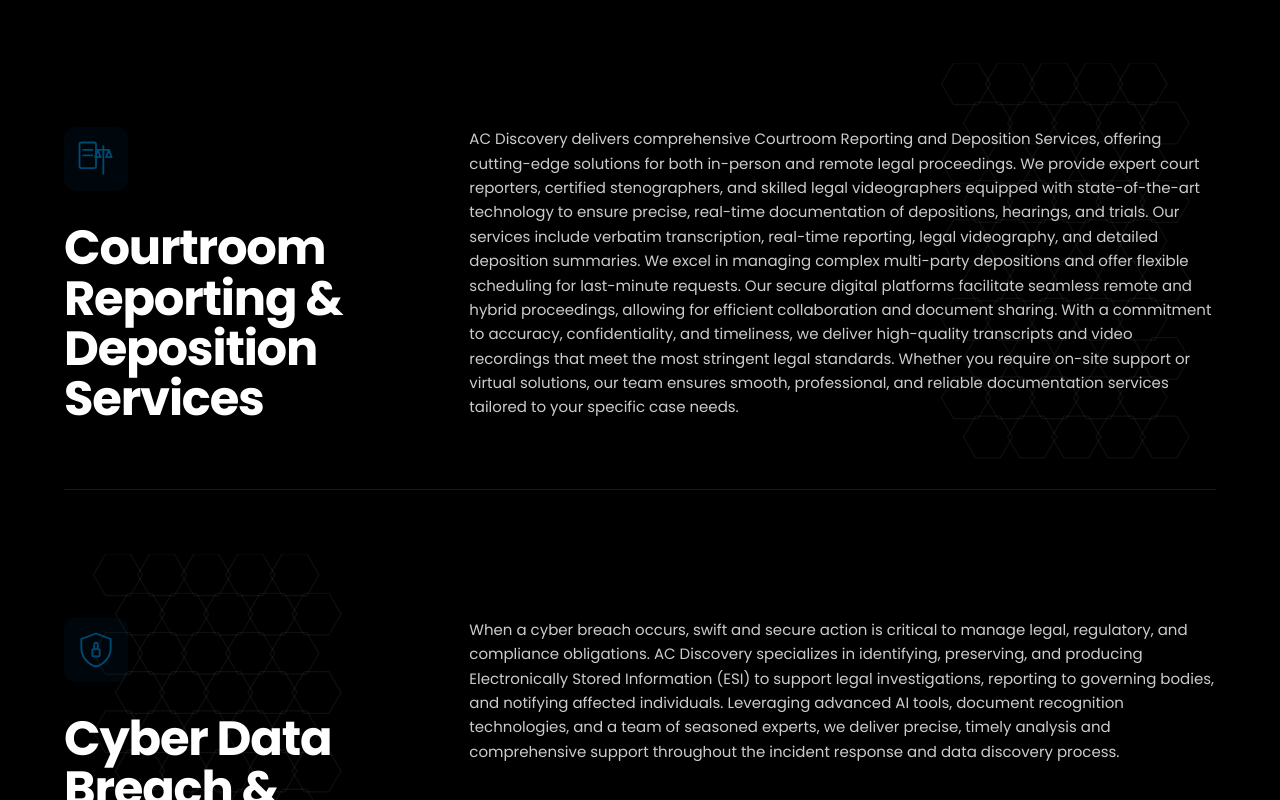
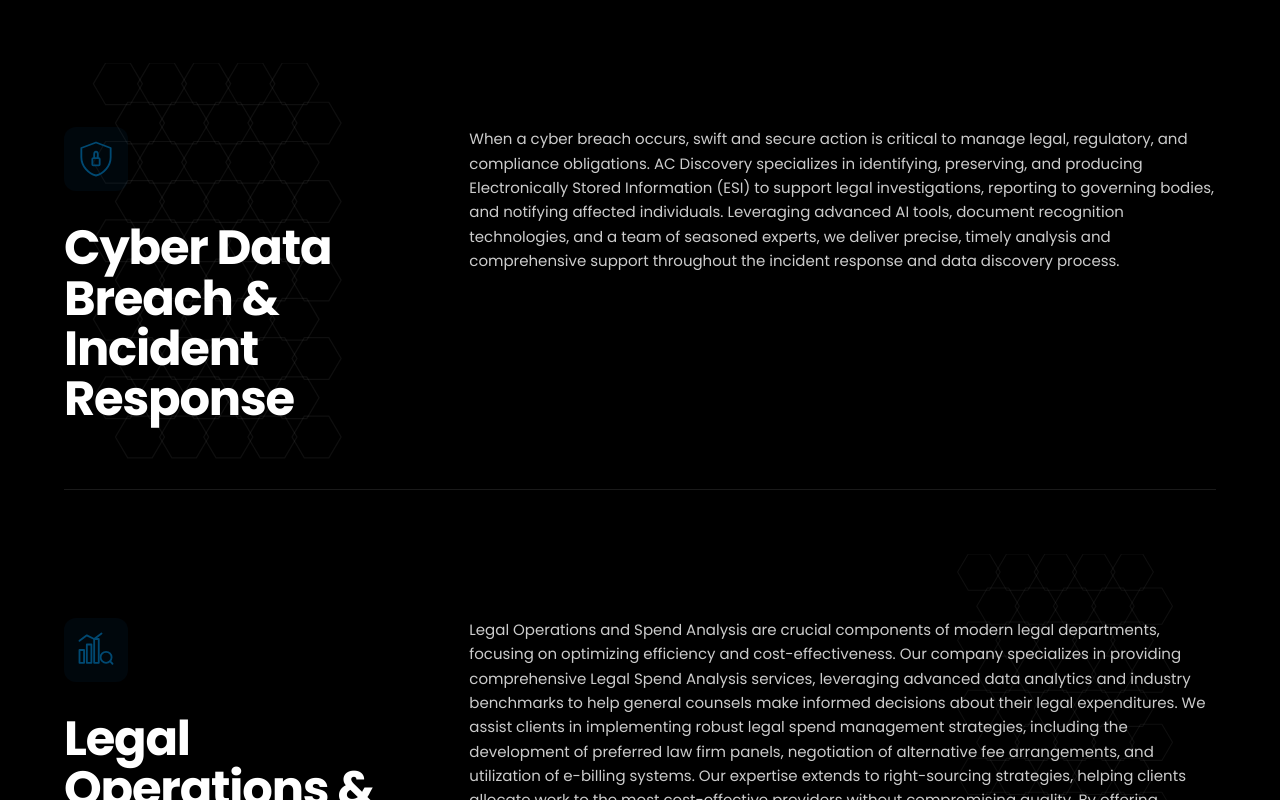
Before and after one commit to AC-Discovery/ac-discoverynet, a Next.js app: page /services in a window 1280 px wide. Shown: the part 3600-4400 px from the top of the page. Built offline with nearby package versions, Linux system fonts and the light colour scheme.

Commit message:
Removal of Courtroom

```diff
--- a/app/Cx/Footer.js
+++ b/app/Cx/Footer.js
@@ -7,10 +7,6 @@
   { label: "Managed Review", href: "/services#document-review" },
   { label: "eDiscovery Staffing", href: "/services#ediscovery-staffing" },
   { label: "Trial Prep", href: "/services#trial-services" },
-  {
-    label: "Courtroom Reporting & Deposition Services",
-    href: "/services#courtroom-reporting-deposition",
-  },
   {
     label: "Cyber Data Breach & Incident Response Services",
     href: "/services#cyber-data-breach-incident-response",
--- a/app/services/page.js
+++ b/app/services/page.js
@@ -90,19 +90,19 @@
     title: "Trial Services",
     description: `AC Discovery delivers comprehensive trial support, from pre-trial preparation to verdict, ensuring your team is equipped for success in the courtroom. Our expert consultants provide tailored strategies, manage evidence preparation, and coordinate trial logistics to strengthen your case. We offer dedicated war room support, including seamless organization of materials and on-the-spot problem-solving, as well as "hot seat" operators for real-time exhibit presentation and technology management during proceedings. By identifying key opportunities and proactively addressing challenges, we ensure your team can focus on presenting a compelling narrative and achieving the best possible outcome.`,
   },
-  {
-    id: "courtroom-reporting-deposition",
-    Icon: CourtroomReportingIcon,
-    hexSide: "right",
-    title: (
-      <>
-        Courtroom Reporting &amp;
-        <br />
-        Deposition Services
-      </>
-    ),
-    description: `AC Discovery delivers comprehensive Courtroom Reporting and Deposition Services, offering cutting-edge solutions for both in-person and remote legal proceedings. We provide expert court reporters, certified stenographers, and skilled legal videographers equipped with state-of-the-art technology to ensure precise, real-time documentation of depositions, hearings, and trials. Our services include verbatim transcription, real-time reporting, legal videography, and detailed deposition summaries. We excel in managing complex multi-party depositions and offer flexible scheduling for last-minute requests. Our secure digital platforms facilitate seamless remote and hybrid proceedings, allowing for efficient collaboration and document sharing. With a commitment to accuracy, confidentiality, and timeliness, we deliver high-quality transcripts and video recordings that meet the most stringent legal standards. Whether you require on-site support or virtual solutions, our team ensures smooth, professional, and reliable documentation services tailored to your specific case needs.`,
-  },
+  // {
+  //   id: "courtroom-reporting-deposition",
+  //   Icon: CourtroomReportingIcon,
+  //   hexSide: "right",
+  //   title: (
+  //     <>
+  //       Courtroom Reporting &amp;
+  //       <br />
+  //       Deposition Services
+  //     </>
+  //   ),
+  //   description: `AC Discovery delivers comprehensive Courtroom Reporting and Deposition Services, offering cutting-edge solutions for both in-person and remote legal proceedings. We provide expert court reporters, certified stenographers, and skilled legal videographers equipped with state-of-the-art technology to ensure precise, real-time documentation of depositions, hearings, and trials. Our services include verbatim transcription, real-time reporting, legal videography, and detailed deposition summaries. We excel in managing complex multi-party depositions and offer flexible scheduling for last-minute requests. Our secure digital platforms facilitate seamless remote and hybrid proceedings, allowing for efficient collaboration and document sharing. With a commitment to accuracy, confidentiality, and timeliness, we deliver high-quality transcripts and video recordings that meet the most stringent legal standards. Whether you require on-site support or virtual solutions, our team ensures smooth, professional, and reliable documentation services tailored to your specific case needs.`,
+  // },
   {
     id: "cyber-data-breach-incident-response",
     Icon: CyberShieldIcon,
```
